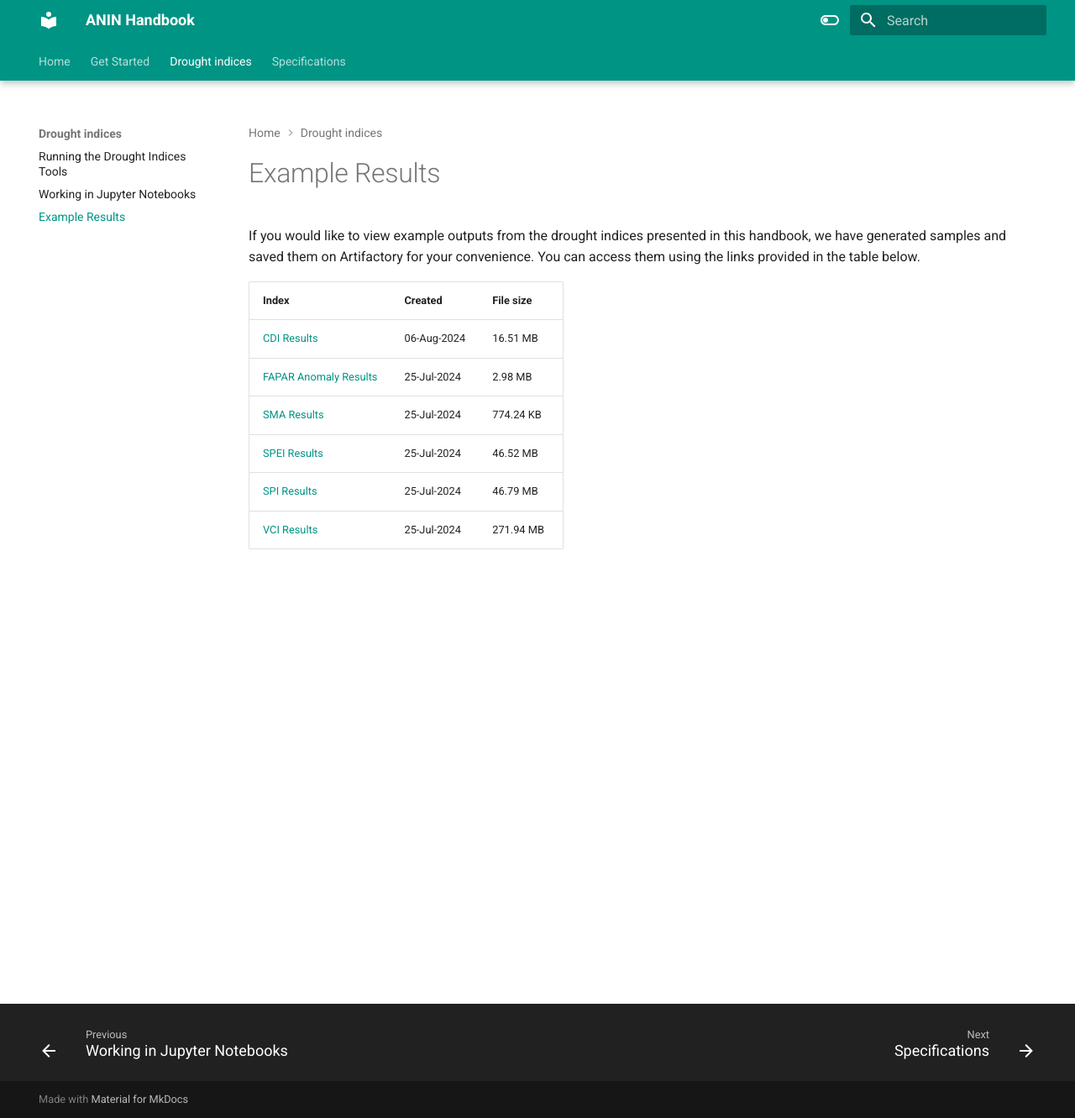
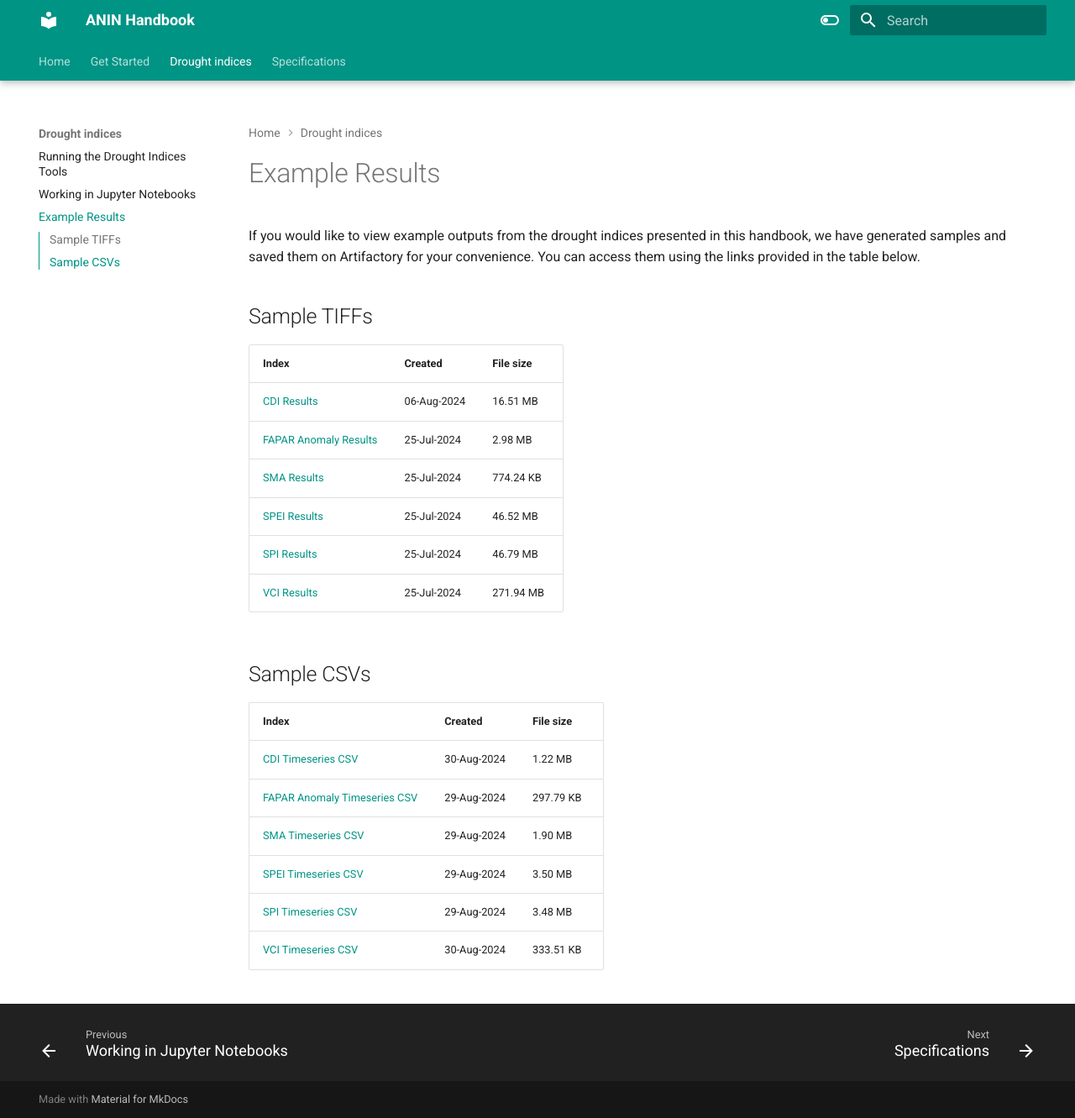
Before and after one commit to sibonile/ANIN-Handbook, an MkDocs documentation site: the page built from docs/examples.md, in a window 1280 px wide and 1331 px high. Shown: the whole window at 84% size. Built offline with MkDocs 1.6.1 and Material for MkDocs 9.7.7, drawn with Linux system fonts in a browser that asks for light colours.

Commit message:
$Adding CSV examples

```diff
--- a/docs/examples.md
+++ b/docs/examples.md
@@ -1,5 +1,7 @@
 
 If you would like to view example outputs from the drought indices presented in this handbook, we have generated samples and saved them on Artifactory for your convenience. You can access them using the links provided in the table below.
+
+## Sample TIFFs
 
 
 | Index         |Created | File size                                       |
@@ -10,3 +12,14 @@ If you would like to view example outputs from the drought indices presented in
 |[SPEI Results](https://artifactory.vgt.vito.be/artifactory/auxdata-public/ANIN/SPEI_example_output_from_OpenEO.zip)|25-Jul-2024| 46.52 MB|
 |[SPI Results](https://artifactory.vgt.vito.be/artifactory/auxdata-public/ANIN/SPI_example_output_from_OpenEO_v03.zip)|25-Jul-2024| 46.79 MB|
 [VCI Results](https://artifactory.vgt.vito.be/artifactory/auxdata-public/ANIN/VCI_example_output_from_OpenEO.zip)|25-Jul-2024| 271.94 MB|
+
+## Sample CSVs
+
+| Index         |Created | File size                                       |
+| :------------ |:-------| :---------------------------------------------- |
+|[CDI Timeseries CSV](https://artifactory.vgt.vito.be/artifactory/auxdata-public/ANIN/CDI_timeseries.csv)|30-Aug-2024 | 1.22 MB |
+|[FAPAR Anomaly Timeseries CSV](https://artifactory.vgt.vito.be/artifactory/auxdata-public/ANIN/CDI_timeseries.csv) |29-Aug-2024| 297.79 KB |
+|[SMA Timeseries CSV](https://artifactory.vgt.vito.be/artifactory/auxdata-public/ANIN/SMA_timeseries.csv)| 29-Aug-2024| 1.90 MB|
+|[SPEI Timeseries CSV](https://artifactory.vgt.vito.be/artifactory/auxdata-public/ANIN/SPEI_timeseries.csv)|29-Aug-2024| 3.50 MB|
+|[SPI Timeseries CSV](https://artifactory.vgt.vito.be/artifactory/auxdata-public/ANIN/SPI_timeseries.csv)|29-Aug-2024| 3.48 MB|
+[VCI Timeseries CSV](https://artifactory.vgt.vito.be/artifactory/auxdata-public/ANIN/VCI_timeseries.csv)|30-Aug-2024| 333.51 KB|
```
